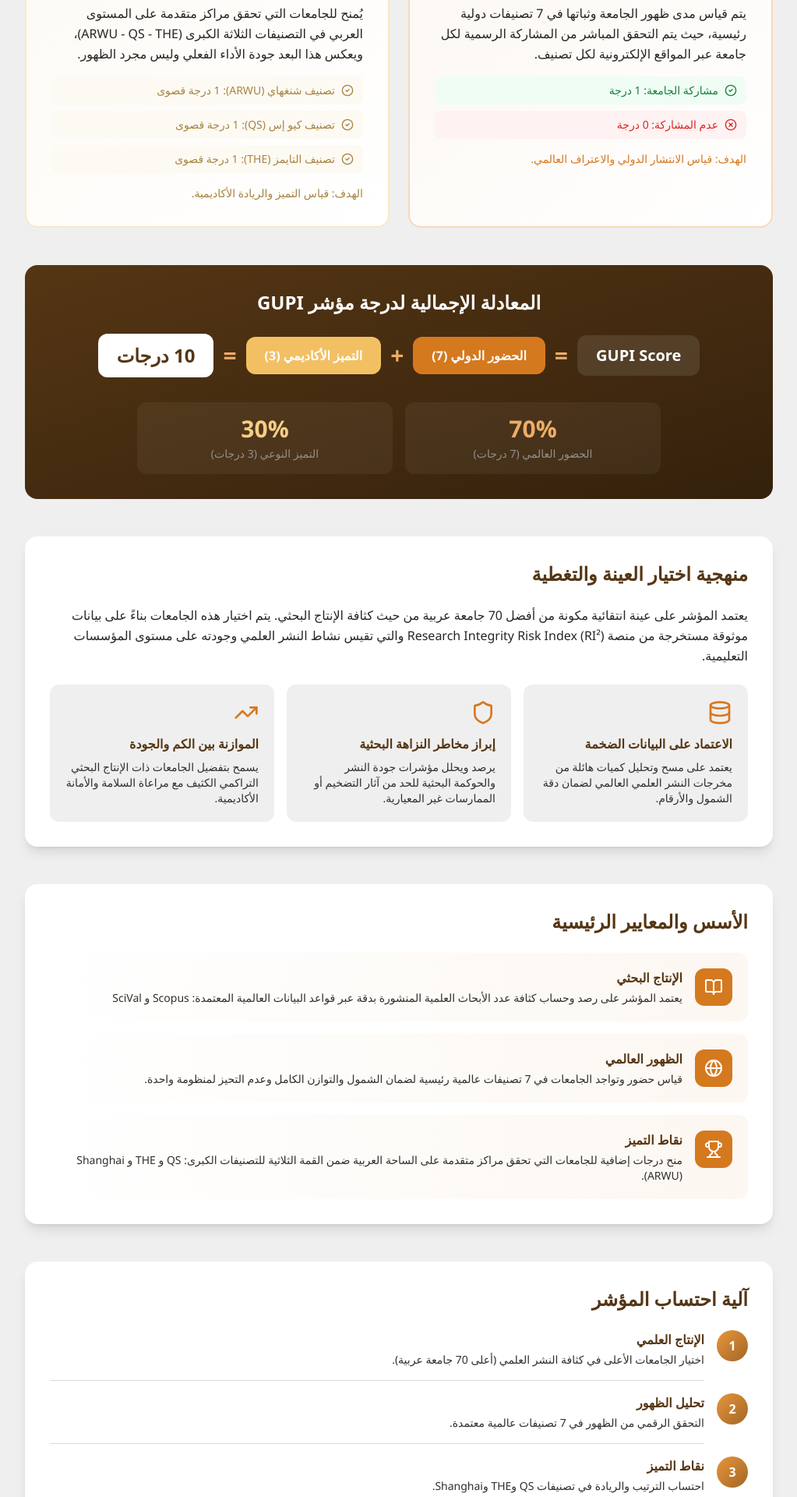
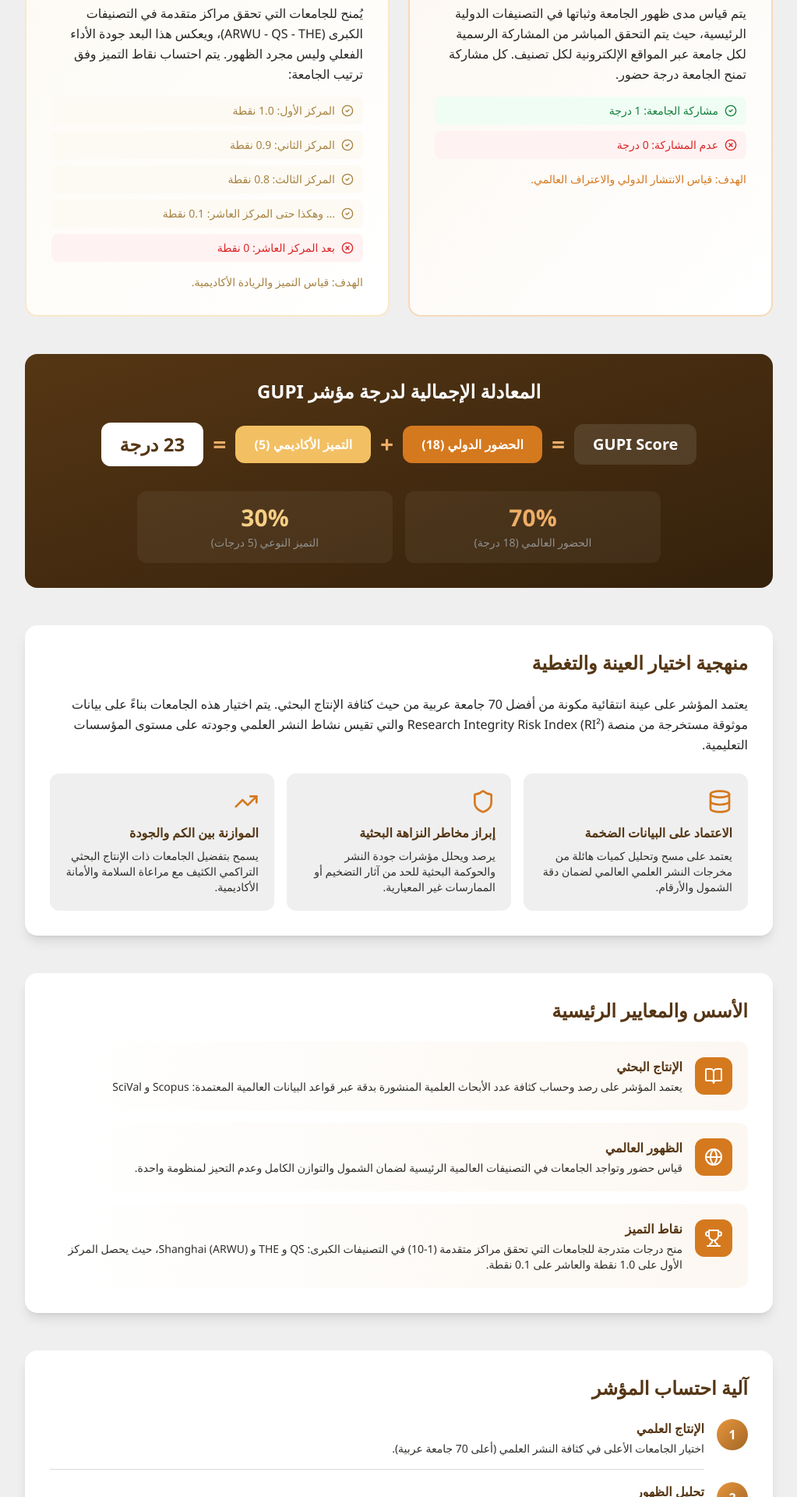
Before and after one commit to h-abar/GUPI-University-Ranking, a Next.js app: page /methodology in a window 1280 px wide. Shown: the part 740-2660 px from the top of the page at 78% size, without its empty margins (128-1151 px from the left). Built offline with nearby package versions, Linux system fonts and the light colour scheme.

Commit message:
Update scoring: GUPI 2027v2 - presence 18 (70%), excellence 5 (30%), rank-based excellence points 1.0-0.1 for positions 1-10

```diff
--- a/app/(public)/methodology/page.js
+++ b/app/(public)/methodology/page.js
@@ -39,7 +39,7 @@ export default function MethodologyPage() {
             <div className="bg-gradient-to-br from-gupi-orange-50 to-white rounded-2xl p-8 border-2 border-gupi-orange-200">
               <div className="flex items-center gap-3 mb-4">
                 <div className="w-14 h-14 rounded-2xl bg-gupi-orange-600 text-white flex items-center justify-center font-display font-black text-2xl">
-                  7
+                  18
                 </div>
                 <div>
                   <h3 className="font-display font-bold text-xl text-gupi-orange-900">الظهور في التصنيفات العالمية</h3>
@@ -47,7 +47,7 @@ export default function MethodologyPage() {
                 </div>
               </div>
               <p className="text-gupi-ink-700 leading-relaxed mb-4">
-                يتم قياس مدى ظهور الجامعة وثباتها في 7 تصنيفات دولية رئيسية، حيث يتم التحقق المباشر من المشاركة الرسمية لكل جامعة عبر المواقع الإلكترونية لكل تصنيف.
+                يتم قياس مدى ظهور الجامعة وثباتها في التصنيفات الدولية الرئيسية، حيث يتم التحقق المباشر من المشاركة الرسمية لكل جامعة عبر المواقع الإلكترونية لكل تصنيف. كل مشاركة تمنح الجامعة درجة حضور.
               </p>
               <div className="space-y-2 mb-4">
                 <div className="flex items-center gap-2 text-sm bg-green-50 text-green-700 px-3 py-2 rounded-lg">
@@ -64,7 +64,7 @@ export default function MethodologyPage() {
             <div className="bg-gradient-to-br from-gupi-amber-50 to-white rounded-2xl p-8 border-2 border-gupi-amber-200">
               <div className="flex items-center gap-3 mb-4">
                 <div className="w-14 h-14 rounded-2xl bg-gupi-amber-500 text-white flex items-center justify-center font-display font-black text-2xl">
-                  3
+                  5
                 </div>
                 <div>
                   <h3 className="font-display font-bold text-xl text-gupi-amber-800">التميز في التصنيفات الكبرى</h3>
@@ -72,14 +72,24 @@ export default function MethodologyPage() {
                 </div>
               </div>
               <p className="text-gupi-ink-700 leading-relaxed mb-4">
-                يُمنح للجامعات التي تحقق مراكز متقدمة على المستوى العربي في التصنيفات الثلاثة الكبرى (ARWU - QS - THE)، ويعكس هذا البعد جودة الأداء الفعلي وليس مجرد الظهور.
+                يُمنح للجامعات التي تحقق مراكز متقدمة في التصنيفات الكبرى (ARWU - QS - THE)، ويعكس هذا البعد جودة الأداء الفعلي وليس مجرد الظهور. يتم احتساب نقاط التميز وفق ترتيب الجامعة:
               </p>
               <div className="space-y-2 mb-4">
-                {['تصنيف شنغهاي (ARWU)', 'تصنيف كيو إس (QS)', 'تصنيف التايمز (THE)'].map((label) => (
-                  <div key={label} className="flex items-center gap-2 text-sm bg-gupi-amber-50 text-gupi-amber-700 px-3 py-2 rounded-lg">
-                    <CheckCircle2 className="w-4 h-4" /> {label}: 1 درجة قصوى
-                  </div>
-                ))}
+                <div className="flex items-center gap-2 text-sm bg-gupi-amber-50 text-gupi-amber-700 px-3 py-2 rounded-lg">
+                  <CheckCircle2 className="w-4 h-4" /> المركز الأول: 1.0 نقطة
+                </div>
+                <div className="flex items-center gap-2 text-sm bg-gupi-amber-50 text-gupi-amber-700 px-3 py-2 rounded-lg">
+                  <CheckCircle2 className="w-4 h-4" /> المركز الثاني: 0.9 نقطة
+                </div>
+                <div className="flex items-center gap-2 text-sm bg-gupi-amber-50 text-gupi-amber-700 px-3 py-2 rounded-lg">
+                  <CheckCircle2 className="w-4 h-4" /> المركز الثالث: 0.8 نقطة
+                </div>
+                <div className="flex items-center gap-2 text-sm bg-gupi-amber-50 text-gupi-amber-700 px-3 py-2 rounded-lg">
+                  <CheckCircle2 className="w-4 h-4" /> ... وهكذا حتى المركز العاشر: 0.1 نقطة
+                </div>
+                <div className="flex items-center gap-2 text-sm bg-red-50 text-red-600 px-3 py-2 rounded-lg">
+                  <XCircle className="w-4 h-4" /> بعد المركز العاشر: 0 نقطة
+                </div>
               </div>
               <p className="text-sm text-gupi-amber-700 font-medium">الهدف: قياس التميز والريادة الأكاديمية.</p>
             </div>
@@ -95,25 +105,25 @@ export default function MethodologyPage() {
             </div>
             <span className="text-3xl font-bold text-gupi-orange-400">=</span>
             <div className="bg-gupi-orange-600 rounded-xl px-6 py-3">
-              <span className="font-bold">الحضور الدولي (7)</span>
+              <span className="font-bold">الحضور الدولي (18)</span>
             </div>
             <span className="text-3xl font-bold text-gupi-orange-400">+</span>
             <div className="bg-gupi-amber-500 rounded-xl px-6 py-3">
-              <span className="font-bold">التميز الأكاديمي (3)</span>
+              <span className="font-bold">التميز الأكاديمي (5)</span>
             </div>
             <span className="text-3xl font-bold text-gupi-orange-400">=</span>
             <div className="bg-white text-gupi-orange-900 rounded-xl px-6 py-3">
-              <span className="font-display font-black text-2xl">10 درجات</span>
+              <span className="font-display font-black text-2xl">23 درجة</span>
             </div>
           </div>
           <div className="grid grid-cols-2 gap-4 mt-8 max-w-2xl mx-auto">
             <div className="bg-white/5 rounded-xl p-4 text-center">
               <div className="text-3xl font-black text-gupi-orange-400">70%</div>
-              <div className="text-sm text-gupi-ink-300 mt-1">الحضور العالمي (7 درجات)</div>
+              <div className="text-sm text-gupi-ink-300 mt-1">الحضور العالمي (18 درجة)</div>
             </div>
             <div className="bg-white/5 rounded-xl p-4 text-center">
               <div className="text-3xl font-black text-gupi-amber-400">30%</div>
-              <div className="text-sm text-gupi-ink-300 mt-1">التميز النوعي (3 درجات)</div>
+              <div className="text-sm text-gupi-ink-300 mt-1">التميز النوعي (5 درجات)</div>
             </div>
           </div>
         </section>
@@ -148,8 +158,8 @@ export default function MethodologyPage() {
           <div className="space-y-4">
             {[
               { title: 'الإنتاج البحثي', desc: 'يعتمد المؤشر على رصد وحساب كثافة عدد الأبحاث العلمية المنشورة بدقة عبر قواعد البيانات العالمية المعتمدة: Scopus و SciVal', icon: BookOpen },
-              { title: 'الظهور العالمي', desc: 'قياس حضور وتواجد الجامعات في 7 تصنيفات عالمية رئيسية لضمان الشمول والتوازن الكامل وعدم التحيز لمنظومة واحدة.', icon: Globe },
-              { title: 'نقاط التميز', desc: 'منح درجات إضافية للجامعات التي تحقق مراكز متقدمة على الساحة العربية ضمن القمة الثلاثية للتصنيفات الكبرى: QS و THE و Shanghai (ARWU).', icon: Trophy },
+              { title: 'الظهور العالمي', desc: 'قياس حضور وتواجد الجامعات في التصنيفات العالمية الرئيسية لضمان الشمول والتوازن الكامل وعدم التحيز لمنظومة واحدة.', icon: Globe },
+              { title: 'نقاط التميز', desc: 'منح درجات متدرجة للجامعات التي تحقق مراكز متقدمة (1-10) في التصنيفات الكبرى: QS و THE و Shanghai (ARWU)، حيث يحصل المركز الأول على 1.0 نقطة والعاشر على 0.1 نقطة.', icon: Trophy },
             ].map((item, i) => {
               const Icon = item.icon;
               return (
@@ -173,8 +183,8 @@ export default function MethodologyPage() {
           <div className="space-y-4">
             {[
               { step: 1, title: 'الإنتاج العلمي', desc: 'اختيار الجامعات الأعلى في كثافة النشر العلمي (أعلى 70 جامعة عربية).' },
-              { step: 2, title: 'تحليل الظهور', desc: 'التحقق الرقمي من الظهور في 7 تصنيفات عالمية معتمدة.' },
-              { step: 3, title: 'نقاط التميز', desc: 'احتساب الترتيب والريادة في تصنيفات QS وTHE وShanghai.' },
+              { step: 2, title: 'تحليل الظهور', desc: 'التحقق الرقمي من الظهور في التصنيفات العالمية المعتمدة.' },
+              { step: 3, title: 'نقاط التميز', desc: 'احتساب الترتيب والريادة في تصنيفات QS وTHE وShanghai (المركز 1-10).' },
               { step: 4, title: 'النتيجة النهائية', desc: 'استخراج درجة المؤشر المعتمدة وحفظها في قاعدة البيانات (GUPI Score).' },
             ].map((item) => (
               <div key={item.step} className="flex items-start gap-4">
@@ -205,8 +215,8 @@ export default function MethodologyPage() {
               <tbody>
                 {[
                   ['الإنتاج البحثي', 'حساب كثافة وعدد الأبحاث العلمية المنشورة وفق قواعد البيانات', 'أعلى 70 جامعة'],
-                  ['الظهور في التصنيفات', 'المشاركة الفعلية والرسمية في 7 تصنيفات دولية رئيسية', '70% (7 درجات)'],
-                  ['نقاط التميز', 'تحقيق مراكز متقدمة في القمة الثلاثية (QS • THE • Shanghai)', '30% (3 درجات)'],
+                  ['الظهور في التصنيفات', 'المشاركة الفعلية والرسمية في التصنيفات الدولية الرئيسية', '70% (18 درجة)'],
+                  ['نقاط التميز', 'تحقيق مراكز متقدمة (1-10) في التصنيفات الكبرى (QS • THE • Shanghai)', '30% (5 درجات)'],
                 ].map((row, i) => (
                   <tr key={i} className={i % 2 === 0 ? 'bg-white' : 'bg-gupi-ink-50'}>
                     <td className="px-4 py-3 font-bold text-gupi-orange-900">{row[0]}</td>
@@ -223,7 +233,7 @@ export default function MethodologyPage() {
         <section className="bg-white rounded-2xl shadow-lg p-8">
           <h2 className="text-2xl font-display font-bold text-gupi-orange-900 mb-6">آلية ترتيب الجامعات (Ranking Mechanism)</h2>
           <p className="text-gupi-ink-700 leading-relaxed mb-6">
-            يتم ترتيب الجامعات تنازليًا حسب الدرجة النهائية (من 10 درجات). وفي حال تساوي درجات أكثر من جامعة، يتم اللجوء إلى معايير ترجيحية دقيقة حسمًا للترتيب:
+            يتم ترتيب الجامعات تنازليًا حسب الدرجة النهائية (من 23 درجة). وفي حال تساوي درجات أكثر من جامعة، يتم اللجوء إلى معايير ترجيحية دقيقة حسمًا للترتيب:
           </p>
           <div className="space-y-4">
             {[
@@ -318,7 +328,7 @@ export default function MethodologyPage() {
         <section className="bg-gradient-to-br from-gupi-orange-50 to-white rounded-2xl p-8 border border-gupi-orange-100">
           <h2 className="text-2xl font-display font-bold text-gupi-orange-900 mb-4">حول مؤشر الحضور العالمي للجامعات (GUPI)</h2>
           <p className="text-gupi-ink-700 leading-relaxed">
-            يمثل مؤشر GUPI نموذجًا مستقلًا ومبتكرًا لقياس الحضور العالمي للجامعات العربية، حيث يجمع بين النشاط البحثي والاعتراف الدولي والتميز الأكاديمي ضمن إطار بسيط (10 درجات)، مما يجعله أداة فعالة لصناع القرار والجامعات لتقييم موقعهم عالميًا وتحديد فجوات التحسين. تعتمد التصنيفات في هذا الموقع على بيانات متاحة للعموم، ومؤشرات شفافة، ومنهجيات مطورة بشكل مستقل.
+            يمثل مؤشر GUPI نموذجًا مستقلًا ومبتكرًا لقياس الحضور العالمي للجامعات العربية، حيث يجمع بين النشاط البحثي والاعتراف الدولي والتميز الأكاديمي ضمن إطار بسيط (23 درجة)، مما يجعله أداة فعالة لصناع القرار والجامعات لتقييم موقعهم عالميًا وتحديد فجوات التحسين. تعتمد التصنيفات في هذا الموقع على بيانات متاحة للعموم، ومؤشرات شفافة، ومنهجيات مطورة بشكل مستقل.
           </p>
         </section>
 
--- a/app/(public)/page.js
+++ b/app/(public)/page.js
@@ -236,15 +236,15 @@ export default function HomePage() {
                   </div>
                   <span className="text-3xl font-bold text-gupi-orange-400">=</span>
                   <div className="bg-gupi-orange-600 text-white rounded-xl px-6 py-3 shadow-md">
-                    <span className="font-bold text-lg">الحضور الدولي (7)</span>
+                    <span className="font-bold text-lg">الحضور الدولي (18)</span>
                   </div>
                   <span className="text-3xl font-bold text-gupi-orange-400">+</span>
                   <div className="bg-gupi-amber-500 text-white rounded-xl px-6 py-3 shadow-md">
-                    <span className="font-bold text-lg">التميز الأكاديمي (3)</span>
+                    <span className="font-bold text-lg">التميز الأكاديمي (5)</span>
                   </div>
                   <span className="text-3xl font-bold text-gupi-orange-400">=</span>
                   <div className="bg-gradient-to-br from-gupi-orange-700 to-gupi-orange-900 text-white rounded-xl px-6 py-3 shadow-lg">
-                    <span className="font-display font-black text-2xl">10 درجات</span>
+                    <span className="font-display font-black text-2xl">23 درجة</span>
                   </div>
                 </div>
               </div>
@@ -257,7 +257,7 @@ export default function HomePage() {
             <div className="bg-gradient-to-br from-gupi-orange-50 to-white rounded-2xl p-8 border border-gupi-orange-100">
               <div className="flex items-center gap-3 mb-4">
                 <div className="w-12 h-12 rounded-xl bg-gupi-orange-600 text-white flex items-center justify-center font-display font-black text-xl">
-                  7
+                  18
                 </div>
                 <div>
                   <h3 className="font-display font-bold text-xl text-gupi-orange-900">الظهور في التصنيفات العالمية</h3>
@@ -265,7 +265,7 @@ export default function HomePage() {
                 </div>
               </div>
               <p className="text-gupi-ink-600 text-sm leading-relaxed mb-4">
-                يتم قياس مدى ظهور الجامعة وثباتها في 7 تصنيفات دولية رئيسية، حيث يتم التحقق المباشر من المشاركة الرسمية لكل جامعة عبر المواقع الإلكترونية لكل تصنيف.
+                يتم قياس مدى ظهور الجامعة وثباتها في التصنيفات الدولية الرئيسية، حيث يتم التحقق المباشر من المشاركة الرسمية لكل جامعة عبر المواقع الإلكترونية لكل تصنيف. كل مشاركة تمنح الجامعة درجة حضور.
               </p>
               <ul className="space-y-2">
                 <li className="flex items-center gap-2 text-sm"><CheckCircle2 className="w-4 h-4 text-green-500" /> مشاركة الجامعة: 1 درجة</li>
@@ -280,7 +280,7 @@ export default function HomePage() {
             <div className="bg-gradient-to-br from-gupi-amber-50 to-white rounded-2xl p-8 border border-gupi-amber-200">
               <div className="flex items-center gap-3 mb-4">
                 <div className="w-12 h-12 rounded-xl bg-gupi-amber-500 text-white flex items-center justify-center font-display font-black text-xl">
-                  3
+                  5
                 </div>
                 <div>
                   <h3 className="font-display font-bold text-xl text-gupi-amber-800">التميز في التصنيفات الكبرى</h3>
@@ -288,12 +288,12 @@ export default function HomePage() {
                 </div>
               </div>
               <p className="text-gupi-ink-600 text-sm leading-relaxed mb-4">
-                يُمنح للجامعات التي تحقق مراكز متقدمة على المستوى العربي في التصنيفات الثلاثة الكبرى (ARWU - QS - THE)، ويعكس هذا البعد جودة الأداء الفعلي وليس مجرد الظهور.
+                يُمنح للجامعات التي تحقق مراكز متقدمة في التصنيفات الكبرى (ARWU - QS - THE)، ويعكس هذا البعد جودة الأداء الفعلي وليس مجرد الظهور. يتم احتساب نقاط التميز وفق ترتيب الجامعة: المركز الأول = 1.0، الثاني = 0.9، ... العاشر = 0.1.
               </p>
               <ul className="space-y-2">
-                <li className="flex items-center gap-2 text-sm"><CheckCircle2 className="w-4 h-4 text-green-500" /> تصنيف شنغهاي (ARWU): 1 درجة قصوى</li>
-                <li className="flex items-center gap-2 text-sm"><CheckCircle2 className="w-4 h-4 text-green-500" /> تصنيف كيو إس (QS): 1 درجة قصوى</li>
-                <li className="flex items-center gap-2 text-sm"><CheckCircle2 className="w-4 h-4 text-green-500" /> تصنيف التايمز (THE): 1 درجة قصوى</li>
+                <li className="flex items-center gap-2 text-sm"><CheckCircle2 className="w-4 h-4 text-green-500" /> المركز 1: 1.0 نقطة</li>
+                <li className="flex items-center gap-2 text-sm"><CheckCircle2 className="w-4 h-4 text-green-500" /> المركز 2: 0.9 نقطة</li>
+                <li className="flex items-center gap-2 text-sm"><CheckCircle2 className="w-4 h-4 text-green-500" /> ... حتى المركز 10: 0.1 نقطة</li>
               </ul>
               <div className="mt-4 pt-4 border-t border-gupi-amber-200">
                 <p className="text-xs text-gupi-amber-700 font-medium">الهدف: قياس التميز والريادة الأكاديمية</p>
```
Also changed, not shown: app/(public)/rankings/page.js (+9 -9 lines), app/admin/dashboard/page.js (+4 -4 lines), lib/db.js, lib/scoring.js.
